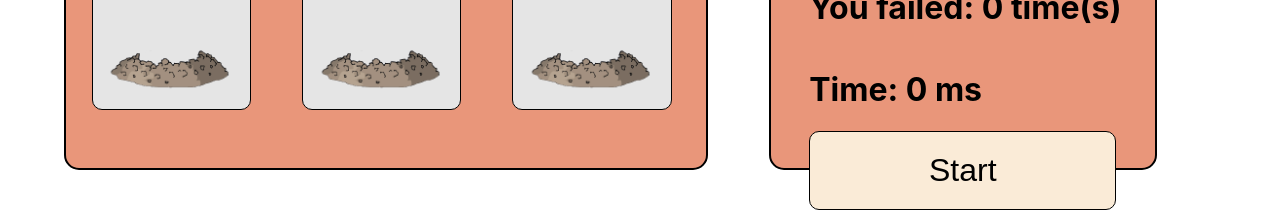
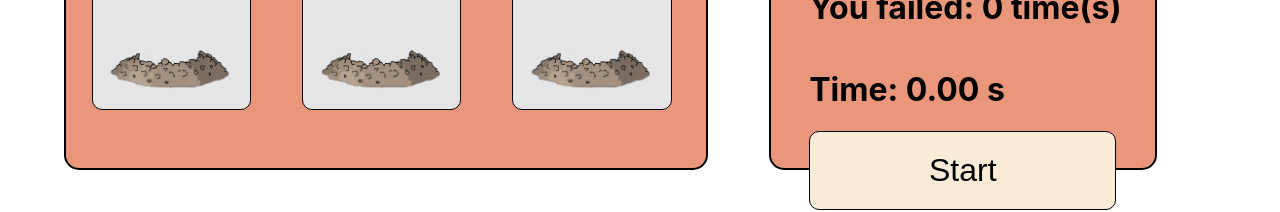
Before and after one commit to DarkRaven987/genocide_of_moles, a React (Create React App) app: page / in a window 1280 px wide. Shown: the part 515-727 px from the top of the page. Built offline with nearby package versions, Linux system fonts and the light colour scheme.

Commit message:
Some buggy gameplay

```diff
--- a/src/components/actionField/index.js
+++ b/src/components/actionField/index.js
@@ -5,17 +5,17 @@ import {bindActionCreators} from "redux/es/redux";
 import mole_true from "../../img/mole_true.png";
 import mole_null from "../../img/mole_null.png";
 import './index.css';
-import {incrementFailTimes, changeScore, changeGameDifficulty, findMole} from '../../storage/actions'
+import {incrementFailTimes, changeScore, changeGameDifficulty, findMole, changeUpdateTime} from '../../storage/actions'
 
 class actionField extends React.Component{
 
     checkForMole = (element) => {
-        const {storage, changeScore, changeGameDifficulty , incrementFailTimes, findMole } = this.props;
+        const {storage, changeScore, changeGameDifficulty , incrementFailTimes, findMole, changeUpdateTime } = this.props;
         if(element.isMole){
             changeScore(5);
             changeGameDifficulty(1+Math.floor(storage.score.current/20));
             findMole();
-
+            changeUpdateTime();
         }else{
             changeScore(-5);
             incrementFailTimes();
@@ -51,7 +51,8 @@ const putDispatchToProps = (dispatch) => {
         incrementFailTimes: bindActionCreators(incrementFailTimes, dispatch),
         changeScore: bindActionCreators(changeScore, dispatch),
         changeGameDifficulty: bindActionCreators(changeGameDifficulty, dispatch),
-        findMole: bindActionCreators(findMole, dispatch)
+        findMole: bindActionCreators(findMole, dispatch),
+        changeUpdateTime: bindActionCreators(changeUpdateTime, dispatch)
     }
 };
 
--- a/src/components/gameInterface/index.js
+++ b/src/components/gameInterface/index.js
@@ -1,8 +1,25 @@
 import React from 'react';
+import {connect} from "react-redux";
+import {bindActionCreators} from "redux/es/redux";
 
 import './index.css';
+import {liveTimer, findMole, changeUpdateTime} from '../../storage/actions';
 
 class gameInterface extends React.Component {
+
+    start = () => {
+        const {liveTimer, findMole, changeUpdateTime, state} = this.props;
+        // findMole();
+        // setInterval(() => {
+        //     liveTimer();
+        // }, 10);
+        // changeUpdateTime();
+        // setInterval(()=>{
+        //     findMole()
+        // }, state.updateTime);
+        console.log(this);
+    };
+
     render(){
         const {storage} = this.props;
         return (
@@ -12,16 +29,26 @@ class gameInterface extends React.Component {
                     <h1>Game difficult: {storage.gameDifficult}</h1>
                     <h1>Score: {storage.score.current}/{storage.score.max}point(s)</h1>
                     <h1>You failed: {storage.failTimes} time(s)</h1>
-                    <h1>Time: {storage.currentTime} ms</h1>
+                    <h1>Time: {storage.currentTime.toFixed(2)} s</h1>
                 </div>
-                <button className="StartButton" onClick = { start }>Start</button>
+                <button className="StartButton" onClick = { this.start }>Start</button>
             </div>
         )
     }
 };
 
-const start = () => {
-    console.log("Hello there! It`s time to play the game!");
+const putStateToProps = (state) => {
+  return {
+      state: state
+  }
 };
 
-export default gameInterface;
+const putDispatchToProps = (dispatch) => {
+  return {
+      liveTimer: bindActionCreators(liveTimer, dispatch),
+      findMole: bindActionCreators(findMole, dispatch),
+      changeUpdateTime: bindActionCreators(changeUpdateTime, dispatch)
+  }
+};
+
+export default connect(putStateToProps, putDispatchToProps)(gameInterface);
--- a/src/storage/actions.js
+++ b/src/storage/actions.js
@@ -29,3 +29,10 @@ export const liveTimer = () => {
         type: "INCREMENT_TIMER"
     }
 };
+
+export const changeUpdateTime = (value) => {
+    return {
+        type: "UPDATE_TIME",
+        payload: value
+    }
+}
--- a/src/storage/index.js
+++ b/src/storage/index.js
@@ -10,7 +10,8 @@ const storage = {
     gameDifficult: 1,
     score: { current: 0, max: 100},
     failTimes: 0,
-    currentTime: 0
+    currentTime: 0,
+    updateTime: 4000
 };
 
 const reducer = (store=storage, action) => {
@@ -35,8 +36,40 @@ const reducer = (store=storage, action) => {
                 ...store, failTimes: store.failTimes += 1
             };
         case "INCREMENT_TIMER":
-            store.currentTime++;
-            return store;
+            return {
+                ...store,
+                currentTime:  store.currentTime+10/1000
+            };
+        case "UPDATE_TIME":
+            switch(store.gameDifficult){
+                case 1:
+                    return {
+                        ...store,
+                        updateTime: 4000
+                    };
+                case 2:
+                    return {
+                        ...store,
+                        updateTime: 3500
+                    };
+                case 3:
+                    return {
+                        ...store,
+                        updateTime: 3000
+                    };
+                case 4:
+                    return {
+                        ...store,
+                        updateTime: 2000
+                    };
+                case 5:
+                    return {
+                        ...store,
+                        updateTime: 1000
+                    };
+                default:
+                    return store;
+            }
         default:
             return store;
     }
```
